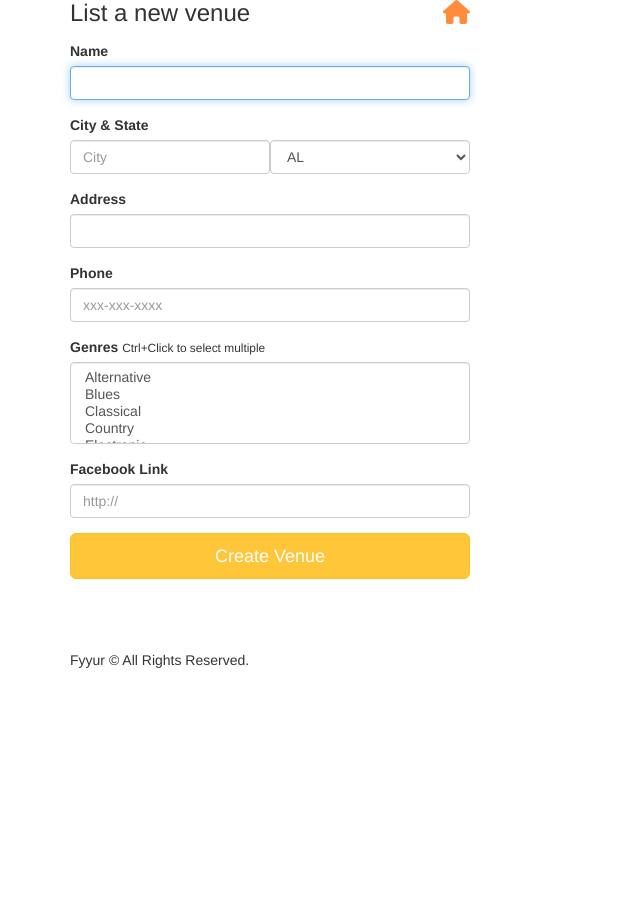
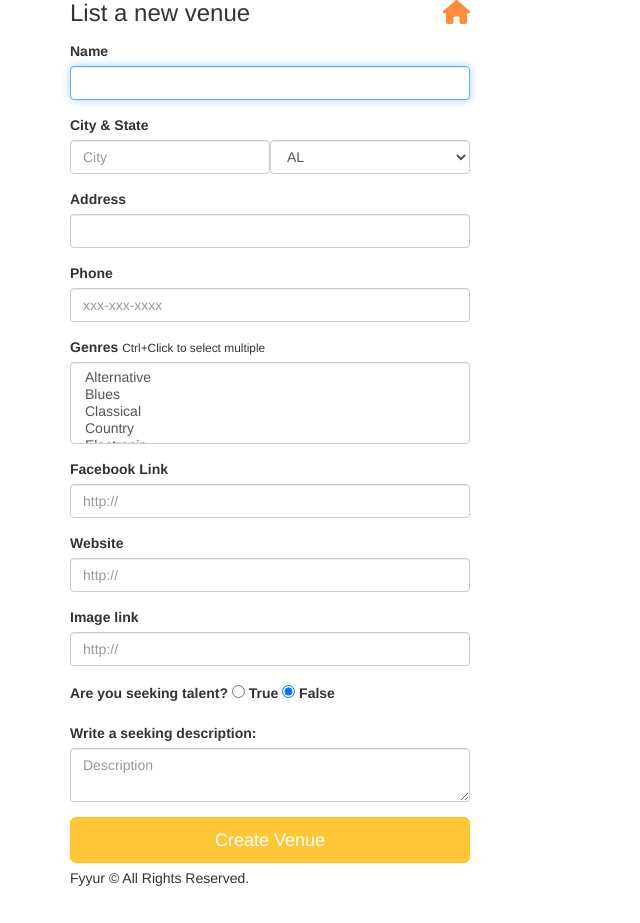
Before and after one commit to francesco-corsaro/01_fyyur, a Flask app: page /venues/create in a window 1280 px wide. Shown: the part 95-1018 px from the top of the page, without its empty margins (0-640 px from the left). Before the commit the page ends 763 px from the top, so only its background shows below. Run offline with Flask 2, Linux system fonts and the light colour scheme; some libraries are stand-ins or nearby versions.

Commit message:
update the function to create new venue. now it  works with the the file form.py; create new function to delete a venue

```diff
--- a/starter_code/app.py
+++ b/starter_code/app.py
@@ -198,7 +198,7 @@ def show_venue(venue_id):
     "phone": data_venue.phone,
     "website": data_venue.website,
     "facebook_link": data_venue.facebook_link,
-    "seeking_talent": False,
+    "seeking_talent": data_venue.seeking_talent,
     "seeking_description": data_venue.seeking_description,
     "image_link":data_venue.image_link
   }
@@ -248,15 +248,24 @@ def create_venue_submission():
 
   error=False
   try:
-    name=request.form['name']
+    form = VenueForm()
+    name=form.name.data
     new_row = Venue(name=name)
 
-    new_row.city=request.form.get('city')
-    new_row.state=request.form.get('state')
-    new_row.address=request.form.get('address')
-    new_row.phone=request.form.get('phone')
-    new_row.genres=request.form.get('genres')
-    new_row.facebook_link=request.form.get('facebook_link')
+    new_row.city=form.city.data
+    new_row.state=form.state.data
+    new_row.address=form.address.data
+    new_row.phone=form.phone.data
+    new_row.genres=form.genres.data
+    new_row.facebook_link=form.facebook_link.data
+    new_row.image_link=form.image_link.data
+    new_row.website=form.website.data
+    if form.seeking_talent.data == 'True':
+      new_row.seeking_talent=True
+    else:
+      new_row.seeking_talent=False
+    new_row.seeking_description=form.seeking_description.data
+
 
     db.session.add(new_row)
     db.session.commit()
@@ -284,7 +293,19 @@ def delete_venue(venue_id):
 
   # BONUS CHALLENGE: Implement a button to delete a Venue on a Venue Page, have it so that
   # clicking that button delete it from the db then redirect the user to the homepage
-  return None
+  try:
+    venue_delete=Venue.query.get(venue_id)
+    db.session.delete(venue_delete)
+    db.session.commit()
+  except:
+    db.session.rollback()
+    print(sys.exc_info())
+    flash('An error occurred. Venue ' + venue_delete.name + ' could not be deleted.')
+  finally:
+    db.session.close()
+
+  return render_template('pages/home.html')
+
 
 #  Artists
 #  ----------------------------------------------------------------
--- a/starter_code/forms.py
+++ b/starter_code/forms.py
@@ -1,6 +1,6 @@
 from datetime import datetime
 from flask_wtf import Form
-from wtforms import StringField, SelectField, SelectMultipleField, DateTimeField
+from wtforms import StringField, SelectField, SelectMultipleField, DateTimeField, RadioField, TextAreaField
 from wtforms.validators import DataRequired, AnyOf, URL
 
 class ShowForm(Form):
@@ -85,9 +85,7 @@ class VenueForm(Form):
     phone = StringField(
         'phone'
     )
-    image_link = StringField(
-        'image_link'
-    )
+
     genres = SelectMultipleField(
         # TODO implement enum restriction
         'genres', validators=[DataRequired()],
@@ -116,6 +114,23 @@ class VenueForm(Form):
     facebook_link = StringField(
         'facebook_link', validators=[URL()]
     )
+    website = StringField(
+        # TODO implement enum restriction
+        'website', validators=[URL()]
+    )
+    image_link = StringField(
+        'image_link', validators=[URL(),DataRequired(),]
+    )
+    seeking_talent=RadioField(
+        'seeking_talent', default='False',
+        choices=[
+            ('True','True'),
+            ('False','False'),
+        ]
+    )
+    seeking_description=TextAreaField('seeking_description',)
+
+
 
 class ArtistForm(Form):
     name = StringField(
@@ -216,5 +231,9 @@ class ArtistForm(Form):
         # TODO implement enum restriction
         'facebook_link', validators=[URL()]
     )
+    website = StringField(
+        # TODO implement enum restriction
+        'website', validators=[URL()]
+    )
 
 # TODO IMPLEMENT NEW ARTIST FORM AND NEW SHOW FORM
--- a/starter_code/templates/forms/new_venue.html
+++ b/starter_code/templates/forms/new_venue.html
@@ -29,6 +29,25 @@
         <div class="form-group">
             <label for="genres">Facebook Link</label> {{ form.facebook_link(class_ = 'form-control', placeholder='http://', autofocus = true) }}
         </div>
+        <div class="form-group">
+            <label for="website">Website</label> {{ form.website(class_ = 'form-control', placeholder='http://', autofocus = true) }}
+        </div>
+        <div class="form-group">
+            <label for="image_link">Image link</label> {{ form.image_link(class_ = 'form-control', placeholder='http://', autofocus = true) }}
+        </div>
+        <!-- Radio botton  -->
+        <div class="form-group">
+            <label for="seeking_talent">Are you seeking talent?</label> {% for subfield in form.seeking_talent %}
+            <tr>
+                <td>{{ subfield }}</td>
+                <td>{{ subfield.label }}</td>
+            </tr>
+            {% endfor %}
+        </div>
+        <div class="form-group">
+            <label for="seeking_description">Write a seeking description:</label> {{ form.seeking_description(class_ = 'form-control', placeholder='Description', autofocus = true) }}
+        </div>
+
         <input type="submit" value="Create Venue" class="btn btn-primary btn-lg btn-block">
     </form>
 </div>
--- a/starter_code/templates/layouts/main.html
+++ b/starter_code/templates/layouts/main.html
@@ -1,4 +1,5 @@
 <!doctype html>
+
 <head>
     <meta charset="utf-8">
     <title>{% block title %}{% endblock %}</title>
@@ -34,6 +35,7 @@
     <!--[if lt IE 9]><script src="/static/js/libs/respond-1.4.2.min.js"></script><![endif]-->
     <!-- /scripts -->
 </head>
+
 <body>
 
     <!-- Wrap all page content here -->
@@ -53,54 +55,35 @@
                 <div class="collapse navbar-collapse">
                     <ul class="nav navbar-nav">
                         <li>
-              {% if (request.endpoint == 'venues') or
-                (request.endpoint == 'search_venues') or
-                (request.endpoint == 'show_venue') %}
+                            {% if (request.endpoint == 'venues') or (request.endpoint == 'search_venues') or (request.endpoint == 'show_venue') %}
                             <form class="search" method="post" action="/venues/search">
-                <input class="form-control"
-                  type="search"
-                  name="search_term"
-                  placeholder="Find a venue"
-                  aria-label="Search">
+                                <input class="form-control" type="search" name="search_term" placeholder="Find a venue" aria-label="Search">
                             </form>
-              {% endif %}
-              {% if (request.endpoint == 'artists') or
-                (request.endpoint == 'search_artists') or
-                (request.endpoint == 'show_artist') %}
+                            {% endif %} {% if (request.endpoint == 'artists') or (request.endpoint == 'search_artists') or (request.endpoint == 'show_artist') %}
                             <form class="search" method="post" action="/artists/search">
-                <input class="form-control"
-                  type="search"
-                  name="search_term"
-                  placeholder="Find an artist"
-                  aria-label="Search">
+                                <input class="form-control" type="search" name="search_term" placeholder="Find an artist" aria-label="Search">
                             </form>
                             {% endif %}
                         </li>
                     </ul>
                     <ul class="nav navbar-nav">
-            <li {% if request.endpoint == 'venues' %} class="active" {% endif %}><a href="{{ url_for('venues') }}">Venues</a></li>
-            <li {% if request.endpoint == 'artists' %} class="active" {% endif %}><a href="{{ url_for('artists') }}">Artists</a></li>
-            <li {% if request.endpoint == 'shows' %} class="active" {% endif %}><a href="{{ url_for('shows') }}">Shows</a></li>
+                        <li {% if request.endpoint=='venues' %} class="active" {% endif %}><a href="{{ url_for('venues') }}">Venues</a></li>
+                        <li {% if request.endpoint=='artists' %} class="active" {% endif %}><a href="{{ url_for('artists') }}">Artists</a></li>
+                        <li {% if request.endpoint=='shows' %} class="active" {% endif %}><a href="{{ url_for('shows') }}">Shows</a></li>
                     </ul>
-        </div><!--/.nav-collapse -->
+                </div>
+                <!--/.nav-collapse -->
             </div>
         </div>
 
         <!-- Begin page content -->
         <main id="content" role="main" class="container">
 
-      {% with messages = get_flashed_messages() %}
-        {% if messages %}
-          {% for message in messages %}
+            {% with messages = get_flashed_messages() %} {% if messages %} {% for message in messages %}
             <div class="alert alert-block alert-info fade in">
-              <a class="close" data-dismiss="alert">&times;</a>
-              {{ message }}
+                <a class="close" data-dismiss="alert">&times;</a> {{ message }}
             </div>
-          {% endfor %}
-        {% endif %}
-      {% endwith %}
-
-      {% block content %}{% endblock %}
+            {% endfor %} {% endif %} {% endwith %} {% block content %}{% endblock %}
 
         </main>
 
@@ -114,9 +97,14 @@
     </div>
 
     <script type="text/javascript" src="//ajax.googleapis.com/ajax/libs/jquery/1.11.1/jquery.min.js"></script>
-  <script>window.jQuery || document.write('<script type="text/javascript" src="/static/js/libs/jquery-1.11.1.min.js"><\/script>')</script>
+    <script>
+        window.jQuery || document.write('<script type="text/javascript" src="/static/js/libs/jquery-1.11.1.min.js"><\/script>')
+    </script>
     <script type="text/javascript" src="/static/js/libs/bootstrap-3.1.1.min.js" defer></script>
     <script type="text/javascript" src="/static/js/plugins.js" defer></script>
 
+    <!-- here the block for the javascript t2o edit or delete -->
+    {% block scriptJs %}{% endblock %}
 </body>
+
 </html>
```
Also changed, not shown: starter_code/templates/pages/show_venue.html (+31 -6 lines). Lines whose indentation alone changed are shown as unchanged.
